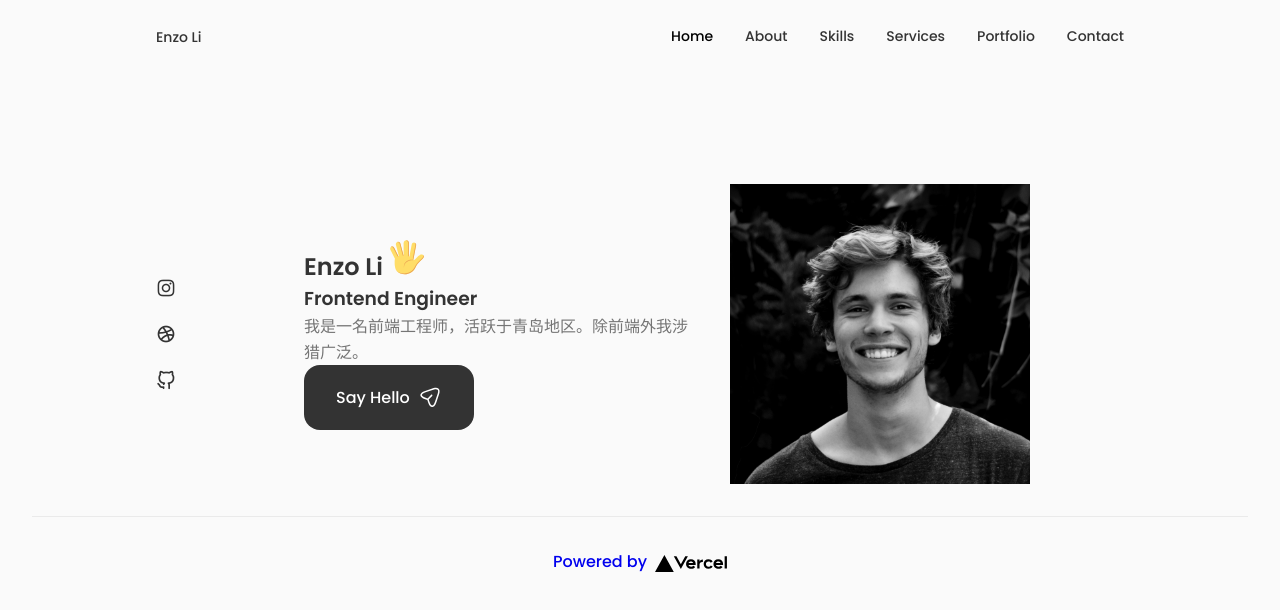
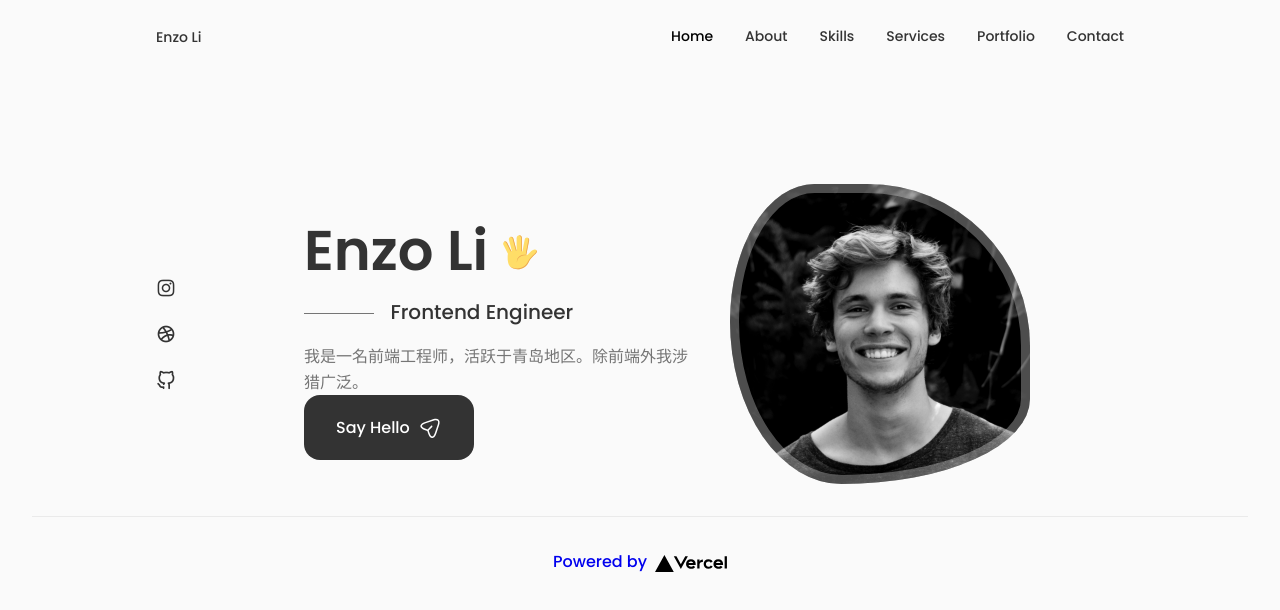
Before and after one commit to Eynzof/portfolio, a Next.js app: page / in a window 1280 px wide. Shown: the top 610 px of the page. Built offline with nearby package versions, Linux system fonts and the light colour scheme.

Commit message:
image animation

```diff
--- a/src/components/home/Data.tsx
+++ b/src/components/home/Data.tsx
@@ -1,9 +1,10 @@
 import React from 'react';
+import styles from './home.module.css';
 
 const Data = () => {
     return (
         <div className="home__data">
-            <h1 className="home__title">Enzo Li <svg
+            <h1 className={styles.home__title}>Enzo Li <svg
                 width="36"
                 height="36"
                 viewBox="0 0 48 48"
@@ -53,7 +54,7 @@
                 ></path>
             </svg></h1>
 
-            <h3 className="home__subtitle">Frontend Engineer</h3>
+            <h3 className={styles.home__subtitle}>Frontend Engineer</h3>
             <p className="home__description">我是一名前端工程师，活跃于青岛地区。除前端外我涉猎广泛。</p>
             <a href="#contact" className="button button__flex">
                 Say Hello
--- a/src/components/home/home.module.css
+++ b/src/components/home/home.module.css
@@ -20,11 +20,58 @@
     color: var(--title-color-dark);
 }
 
+.home__title {
+    font-size: var(--big-font-size);
+    margin-bottom: var(--mb-0-25);
+}
+
+.home_hand {
+    width: 38px;
+    height: 38px;
+    margin-left: 0.4rem;
+}
+
+.home__subtitle {
+    position: relative;
+    font-size: var(--h3-font-size);
+    padding-left: 5.4rem;
+    font-weight: var(--font-normal);
+    margin-bottom: var(--mb-1);
+}
+
+.home__subtitle:before {
+    content: '';
+    position: absolute;
+    width: 70px;
+    height: 1px;
+    background-color: var(--text-color);
+    left: 0;
+    top: 1rem;
+}
+
+.home__description {
+    max-width: 400px;
+    margin-bottom: var(--mb-3);
+}
+
 .home__img {
     background: url('/profile.jpg') no-repeat center;
     background-size: cover;
-    box-shadow: inset 0 0 0 9px rgba(255,255,255/30%);
+    box-shadow: inset 0 0 0 9px rgba(255 255 255/30%);
     order: 1;
     width: 300px;
     height: 300px;
+    animation: profile__animate 8s ease-in-out infinite 1s;
 }
+
+@keyframes profile__animate {
+    0% {
+        border-radius: 50% 40% 30% 70%/60% 30% 70% 40%;
+    }
+    50% {
+        border-radius: 30% 60% 70% 40%/50% 60% 30% 60%;
+    }
+    100% {
+        border-radius: 60% 40% 30% 70%/60% 30% 70% 40%;
+    }
+}
```
